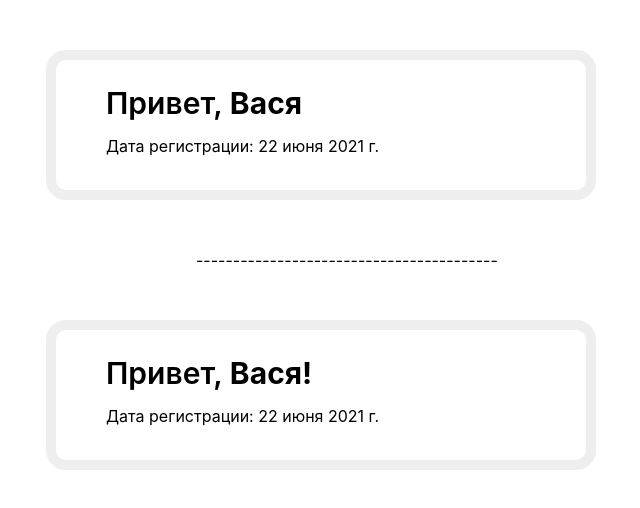
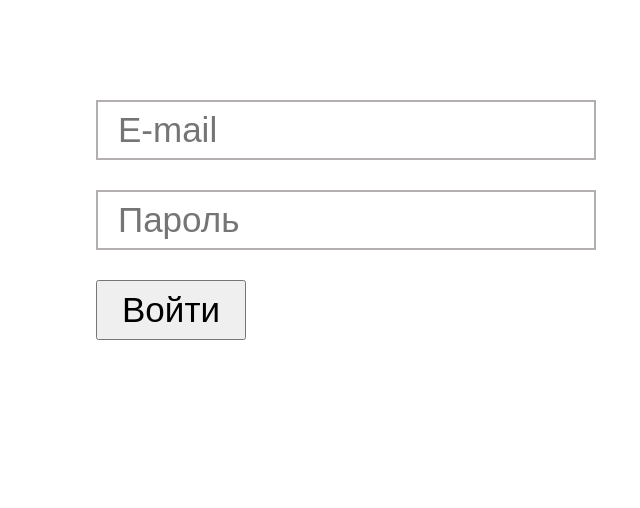
Before and after one commit to isaev-iv/githubapi-show-stats, a React (Create React App) app: page / in a window 1280 px wide. Shown: the top 508 px of the page, without its empty margins (4-644 px from the left). Built offline with nearby package versions, Linux system fonts and the light colour scheme.

Commit message:
Сделал урок №2

```diff
--- a/src/index.js
+++ b/src/index.js
@@ -1,7 +1,8 @@
 import React from "react";
 import ReactDOM from "react-dom";
 import "./index.css";
-import App from "./tutorial-1/App";
+// import App from "./tutorial-1/App";
+import App from "./tutorial-2/App";
 
 ReactDOM.render(
   <React.StrictMode>
--- /dev/null
+++ b/src/tutorial-2/App.js
@@ -0,0 +1,13 @@
+import React from "react";
+import Form from "./components/Form";
+import "./styles/App.css";
+
+const App = () => {
+  return (
+    <div>
+      <Form />
+    </div>
+  );
+};
+
+export default App;
--- /dev/null
+++ b/src/tutorial-2/components/Form.jsx
@@ -0,0 +1,61 @@
+import React from "react";
+
+const Form = () => {
+  let email = null;
+  let password = null;
+
+  const detectChange = (event) => {
+    if (event.target.name === "email") {
+      email = event.target.value.trim();
+    }
+    if (event.target.name === "password") {
+      password = event.target.value.trim();
+    }
+  };
+
+  const handleSubmit = (event) => {
+    event.preventDefault();
+    if (email && password) {
+      console.log({ email, password });
+      email = null;
+      password = null;
+      event.target.reset();
+    } else {
+      alert("Заполните поля!");
+    }
+    // if (!email && !password) {
+    //   console.log("Заполните поля!");
+    // } else {
+    //   console.log({ email, password });
+    //   email = null;
+    //   password = null;
+    //   event.target.reset();
+    // }
+  };
+
+  return (
+    <div className="post">
+      <form onSubmit={handleSubmit}>
+        <input
+          name="email"
+          onChange={detectChange}
+          type="text"
+          className="post__login"
+          placeholder="E-mail"
+        />
+        <input
+          name="password"
+          onChange={detectChange}
+          className="post__pass"
+          type="password"
+          placeholder="Пароль"
+        />
+        <button type="submit" className="post__button">
+          Войти
+        </button>
+      </form>
+    </div>
+  );
+};
+
+export default Form;
--- /dev/null
+++ b/src/tutorial-2/styles/App.css
@@ -0,0 +1,39 @@
+*{
+    margin: 0;
+    padding: 0;
+    box-sizing: border-box;
+}
+
+.post {
+    margin: 100px;
+
+}
+.post__login {
+    width: 500px;
+    height: 60px;
+    display: block;
+    font-size: 35px;
+    padding-left: 20px;
+    margin-bottom: 30px;
+    border: 2px solid rgb(179, 175, 175);
+
+}
+
+.post__pass {
+    margin: 0px;
+    width: 500px;
+    height: 60px;
+    display: block;
+    padding-left: 20px;
+    margin-bottom: 30px;
+    border: 2px solid rgb(179, 175, 175);
+    font-size: 35px;
+}
+
+.post__button {
+    width: 150px;
+    height: 60px;
+    font-size: 35px;
+    cursor: pointer;
+    text-rendering: auto;
+}
```
